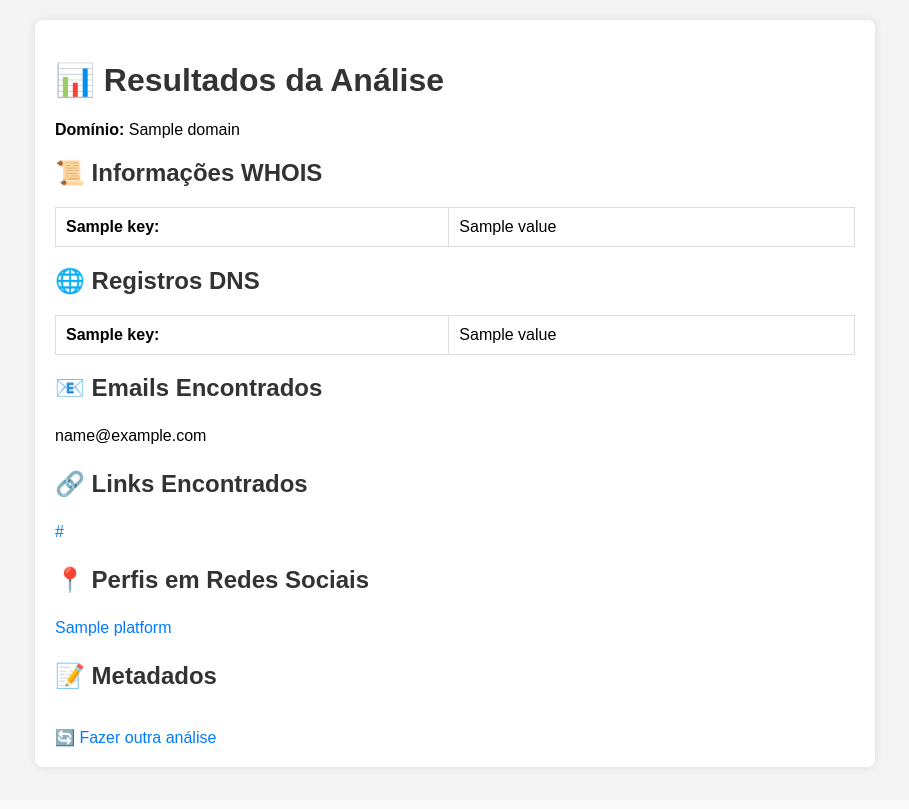
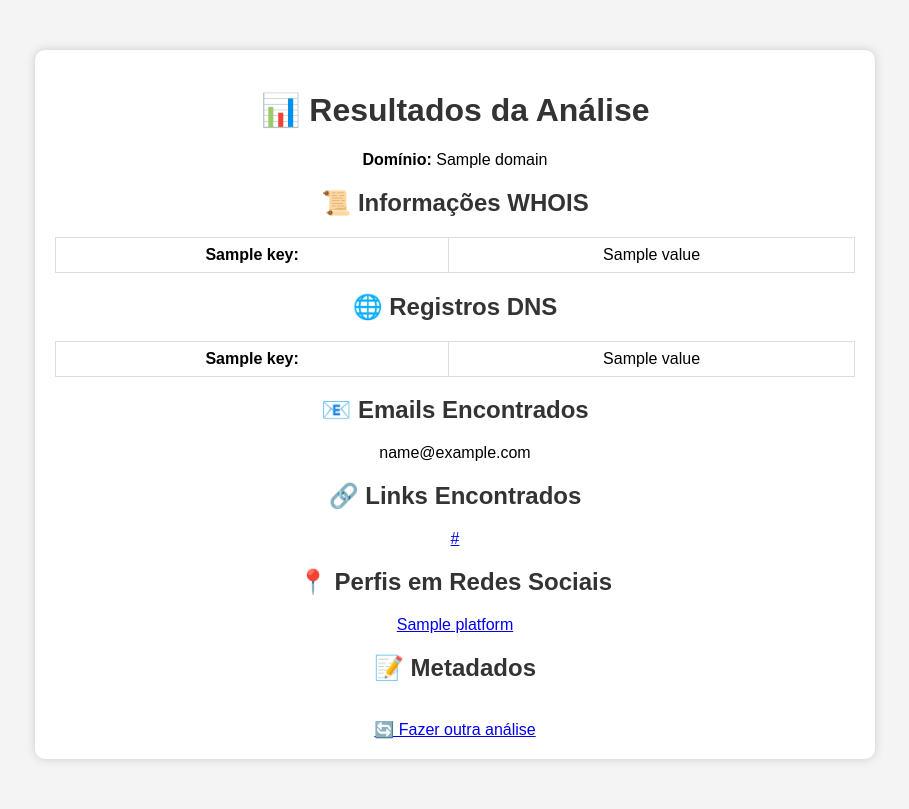
Before and after one commit to escariao/osint-toolkit, a Flask app: template templates/result.html in a window 1280 px wide. Shown: the whole page, without its empty margins (185-1094 px from the left). Before the commit the page ends 770 px from the top, so only its background shows below. Run offline with Flask 2, Linux system fonts and the light colour scheme; the template is opened without the code that fills it: most values are stand-ins (such as "Sample title", 1, 10 or a date in 2020).

Commit message:
Add files via upload

```diff
--- a/static/style.css
+++ b/static/style.css
@@ -1,44 +1,35 @@
 body {
     font-family: Arial, sans-serif;
     background-color: #f4f4f4;
-    margin: 0;
-    padding: 0;
+    text-align: center;
 }
 
 .container {
-    width: 80%;
     max-width: 800px;
-    margin: 20px auto;
+    margin: 50px auto;
     background: white;
     padding: 20px;
-    border-radius: 8px;
-    box-shadow: 0 0 10px rgba(0, 0, 0, 0.1);
+    border-radius: 10px;
+    box-shadow: 0px 0px 10px #ccc;
 }
 
-h1, h2, h3 {
+h1, h2 {
     color: #333;
-}
-
-.card {
-    background: #fff;
-    padding: 15px;
-    margin: 10px 0;
-    border-radius: 5px;
-    box-shadow: 0 0 5px rgba(0, 0, 0, 0.1);
 }
 
 table {
     width: 100%;
     border-collapse: collapse;
+    margin-top: 10px;
 }
 
 table, th, td {
     border: 1px solid #ddd;
+    padding: 8px;
 }
 
-th, td {
-    padding: 10px;
-    text-align: left;
+th {
+    background-color: #f8f8f8;
 }
 
 ul {
@@ -47,36 +38,23 @@ ul {
 }
 
 ul li {
-    padding: 5px 0;
-}
-
-a {
-    color: #007BFF;
-    text-decoration: none;
-}
-
-a:hover {
-    text-decoration: underline;
+    margin-bottom: 5px;
 }
 
 form {
-    display: flex;
-    flex-direction: column;
-    align-items: center;
+    margin-top: 20px;
 }
 
 input {
     padding: 10px;
     width: 80%;
-    margin-bottom: 10px;
     border: 1px solid #ccc;
     border-radius: 5px;
 }
 
 button {
     padding: 10px;
-    width: 50%;
-    background: #007BFF;
+    background-color: #007bff;
     color: white;
     border: none;
     border-radius: 5px;
@@ -84,5 +62,5 @@ button {
 }
 
 button:hover {
-    background: #0056b3;
+    background-color: #0056b3;
 }
```
